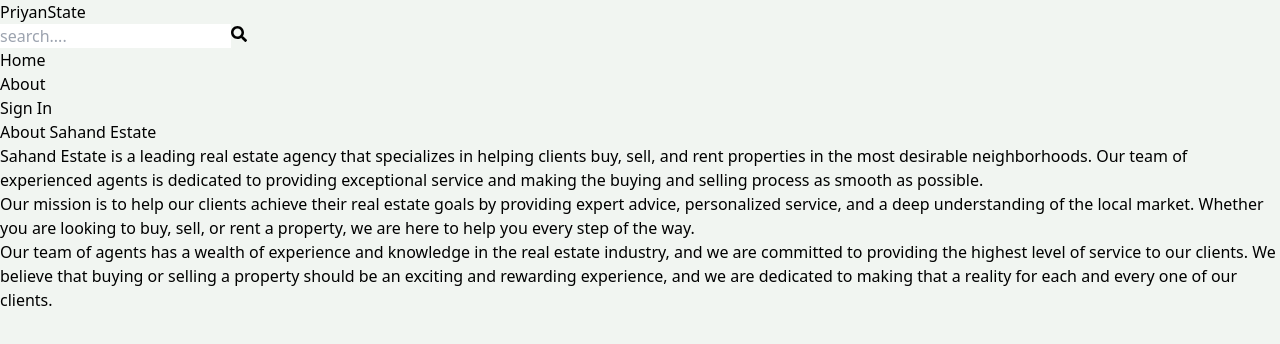
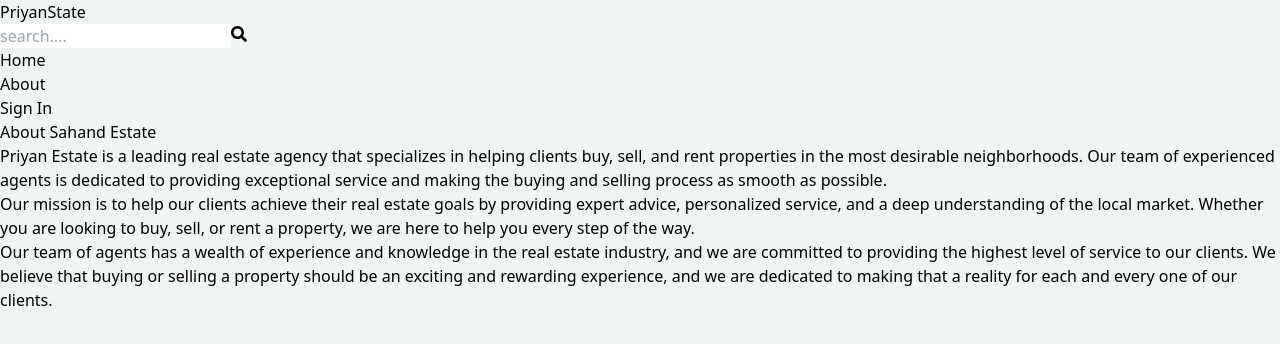
Before and after one commit to priyans07/Estate-MERN-APPLICATION, a React (Vite) app in the folder client/: page /about in a window 1280 px wide. Shown: the top 344 px of the page. Built offline with nearby package versions, Linux system fonts and the light colour scheme.

Commit message:
Update About.jsx

```diff
--- a/client/src/pages/About.jsx
+++ b/client/src/pages/About.jsx
@@ -4,7 +4,7 @@
   return (
     <div className='py-20 px-4 max-w-6xl mx-auto'>
       <h1 className='text-3xl font-bold mb-4 text-slate-800'>About Sahand Estate</h1>
-      <p className='mb-4 text-slate-700'>Sahand Estate is a leading real estate agency that specializes in helping clients buy, sell, and rent properties in the most desirable neighborhoods. Our team of experienced agents is dedicated to providing exceptional service and making the buying and selling process as smooth as possible.</p>
+      <p className='mb-4 text-slate-700'>Priyan Estate is a leading real estate agency that specializes in helping clients buy, sell, and rent properties in the most desirable neighborhoods. Our team of experienced agents is dedicated to providing exceptional service and making the buying and selling process as smooth as possible.</p>
       <p className='mb-4 text-slate-700'>
       Our mission is to help our clients achieve their real estate goals by providing expert advice, personalized service, and a deep understanding of the local market. Whether you are looking to buy, sell, or rent a property, we are here to help you every step of the way.
       </p>
```
